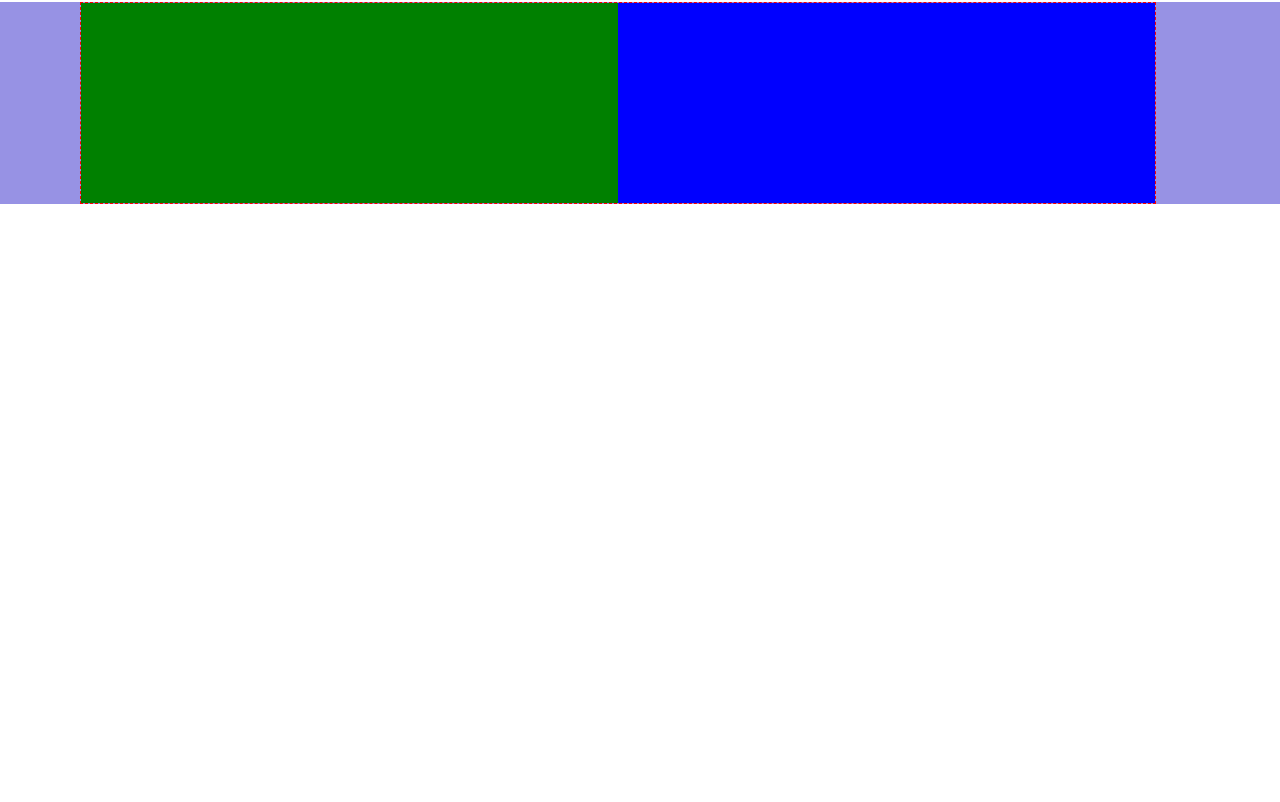
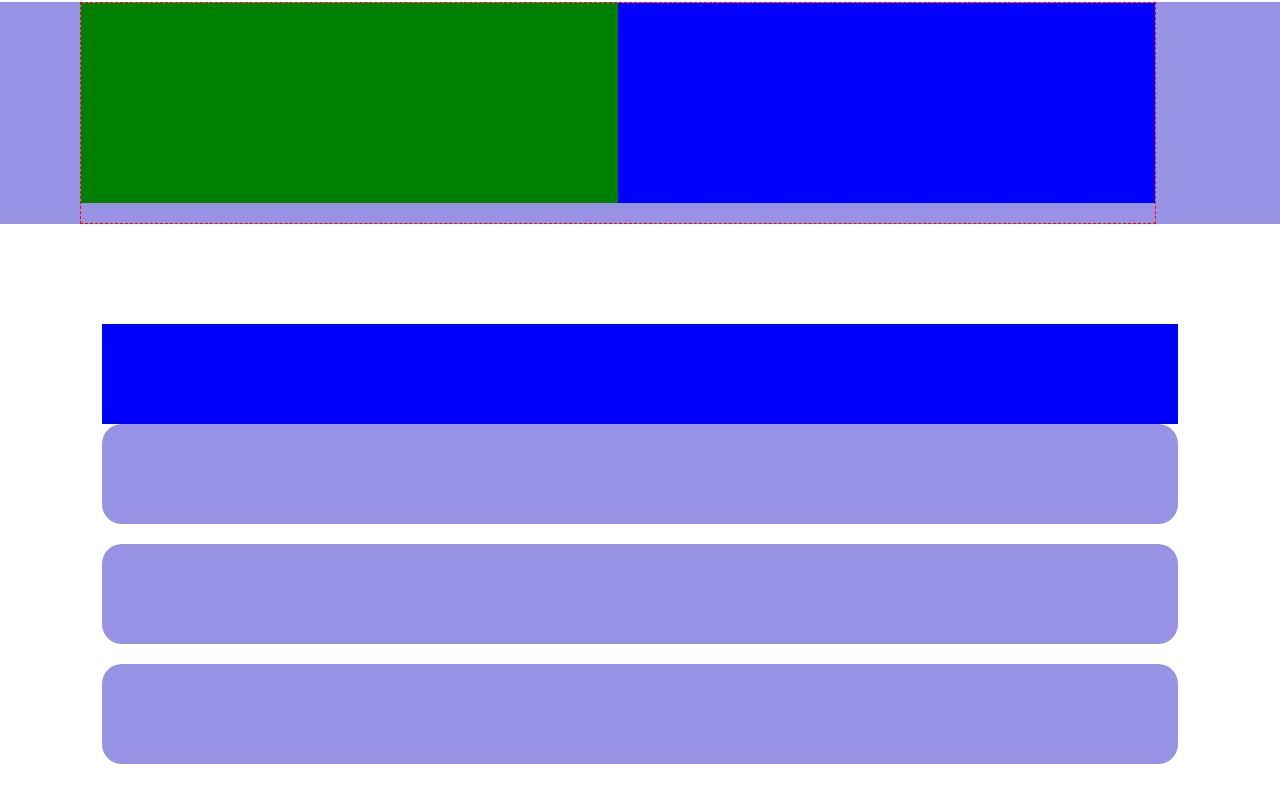
Before and after one commit to TartagliaFilippo/htmlcss-responsive-layout, a plain HTML site: page index.html in a window 1280 px wide. Shown: the part 744-1546 px from the top of the page. Before the commit the page ends 1048 px from the top, so only its background shows below. Drawn offline with Linux system fonts and the light colour scheme.

Commit message:
Feat "testimonials" layout

```diff
--- a/css/style.css
+++ b/css/style.css
@@ -119,6 +119,16 @@ header + * {
 
 #strategic-planning .planning-items {
   width: 100%;
+  margin-bottom: 20px;
+}
+
+/* TESTIMONIALS */
+#testimonials .col {
+  width: 100%;
+  min-height: 100px;
+  background-color: var(--violet);
+  border-radius: 20px;
+  margin-bottom: 20px;
 }
 
 /************
--- a/index.html
+++ b/index.html
@@ -72,6 +72,17 @@
           </div>
         </div>
       </section>
+      <!-- TESTIMONIALS -->
+      <section id="testimonials">
+        <div class="container">
+          <div class="b-color1"></div>
+          <div class="row">
+            <div class="col"></div>
+            <div class="col"></div>
+            <div class="col"></div>
+          </div>
+        </div>
+      </section>
     </main>
     <!-- FOOTER -->
     <footer></footer>
```
